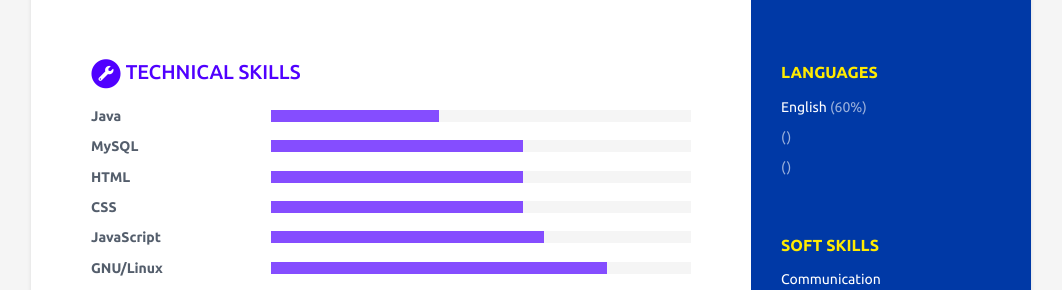
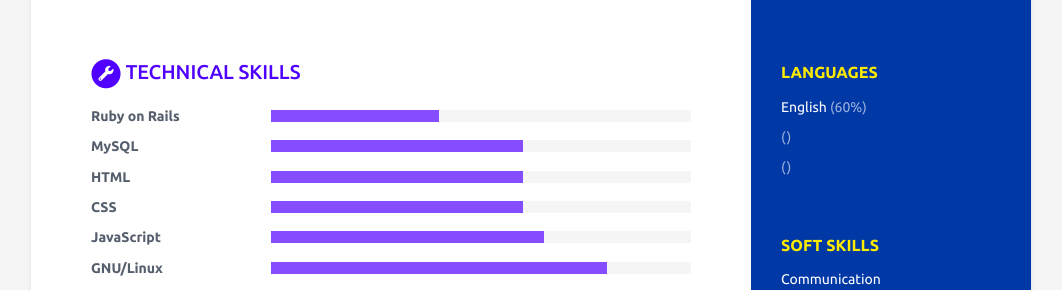
Before and after one commit to BC-MAY-21-ROR/kata-03-scorecard-diegoOG09, a Jekyll site: the page built from index.html, in a window 1280 px wide. Shown: the part 656-946 px from the top of the page, without its empty margins (109-1171 px from the left). Built offline with Jekyll 4.4.1, drawn with Linux system fonts in a browser that asks for light colours.

Commit message:
Update data.yml

```diff
--- a/_data/data.yml
+++ b/_data/data.yml
@@ -83,7 +83,7 @@ skills:
   title: Technical Skills # NO MODIFICAR
 
   toolset:
-    - name: Java
+    - name: Ruby on Rails
       level: 40%
 
     - name: MySQL
```
